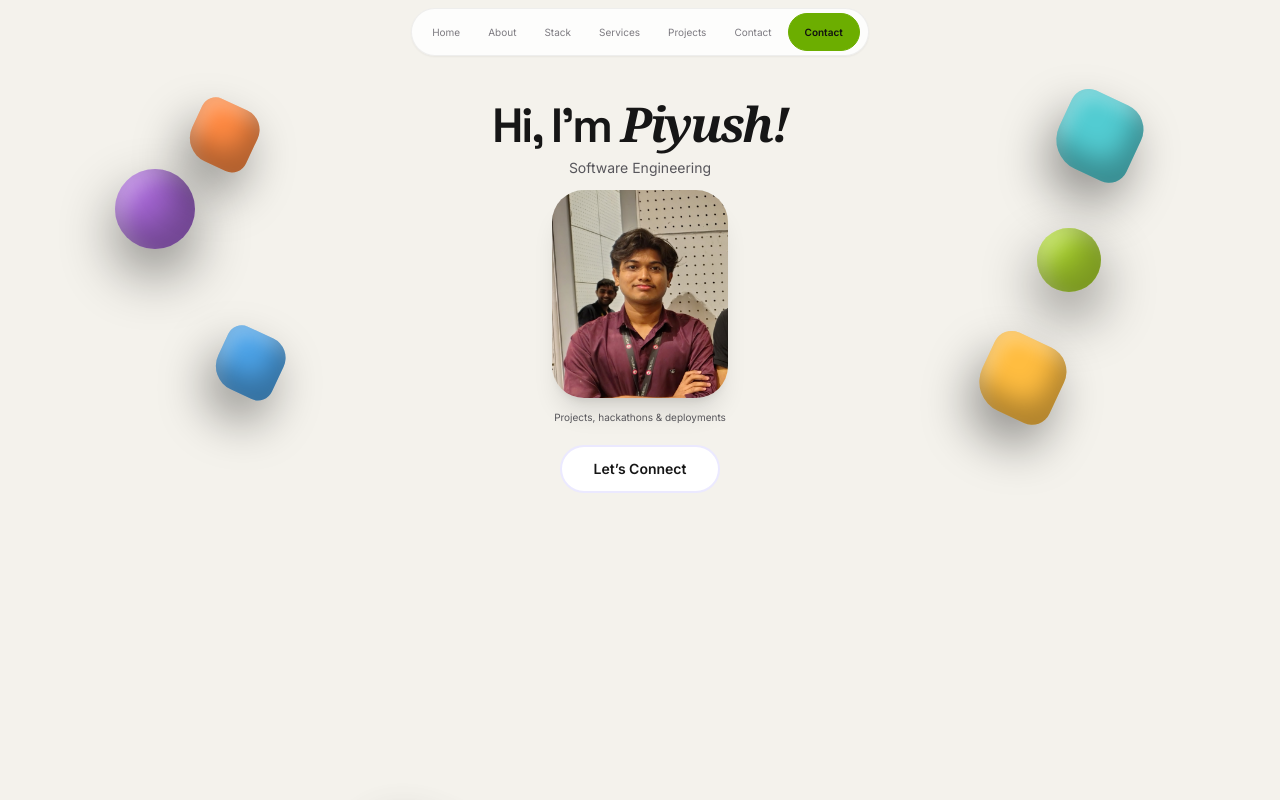
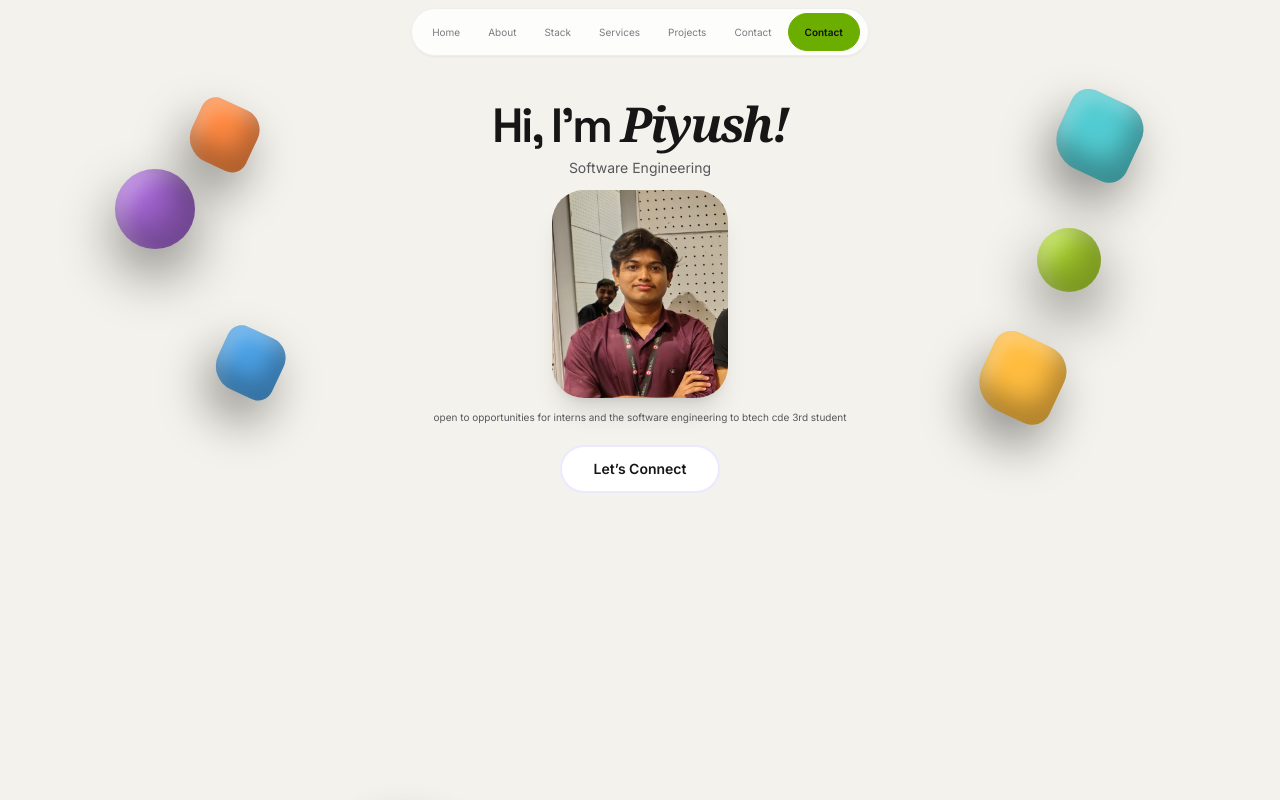
Before and after one commit to PIYUSH-108-SOLANKI/portfolio_evaluation, a React (Vite) app: page / in a window 1280 px wide. Shown: the top 800 px of the page. Built offline with nearby package versions, Linux system fonts and the light colour scheme.

Commit message:
Update hero tagline

```diff
--- a/src/components/Hero.tsx
+++ b/src/components/Hero.tsx
@@ -18,7 +18,7 @@ export default function Hero() {
         <motion.div initial={{ opacity: 0, scale: .94 }} animate={{ opacity: 1, scale: 1 }} transition={{ delay: .25 }} className="mt-3 h-44 w-36 overflow-hidden rounded-[2rem] shadow-xl md:h-52 md:w-44">
           <img src={portrait} alt="Piyush Solanki" className="h-full w-full object-cover object-[50%_32%]" />
         </motion.div>
-        <p className="mt-3 text-[10px]" style={{ color: 'var(--color-text-secondary)' }}>Projects, hackathons & deployments</p>
+        <p className="mt-3 text-[10px]" style={{ color: 'var(--color-text-secondary)' }}>open to opportunities for interns and the software engineering to btech cde 3rd student</p>
         <a href="#contact" className="btn-secondary mt-5 border-2 !px-8 !py-3" style={{ borderColor: 'rgba(101,83,255,.13)' }}>Let’s Connect</a>
       </div>
     </section>
```
